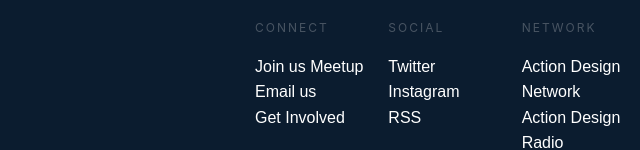
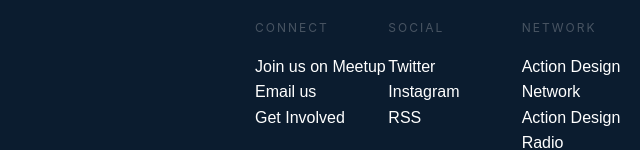
Before and after one commit to npdistefano/actiondesignboston, a plain HTML site: page index.html in a window 1280 px wide. Shown: the part 802-952 px from the top of the page, 505-1145 px from the left. Drawn offline with nearby package versions, Linux system fonts and the light colour scheme; a script that the page names is missing.

Commit message:
Update index.html

```diff
--- a/index.html
+++ b/index.html
@@ -37,7 +37,7 @@
             <div class="text-block-2">Connect</div>
             <ul role="list" class="list w-list-unstyled">
               <li>
-                <a href="https://www.meetup.com/Action-Design-Boston/">Join us Meetup</a>
+                <a href="https://www.meetup.com/Action-Design-Boston/">Join us on Meetup</a>
               </li>
               <li>
                 <a href="mailto:hello@nickdistefano.com">Email us</a>
```
